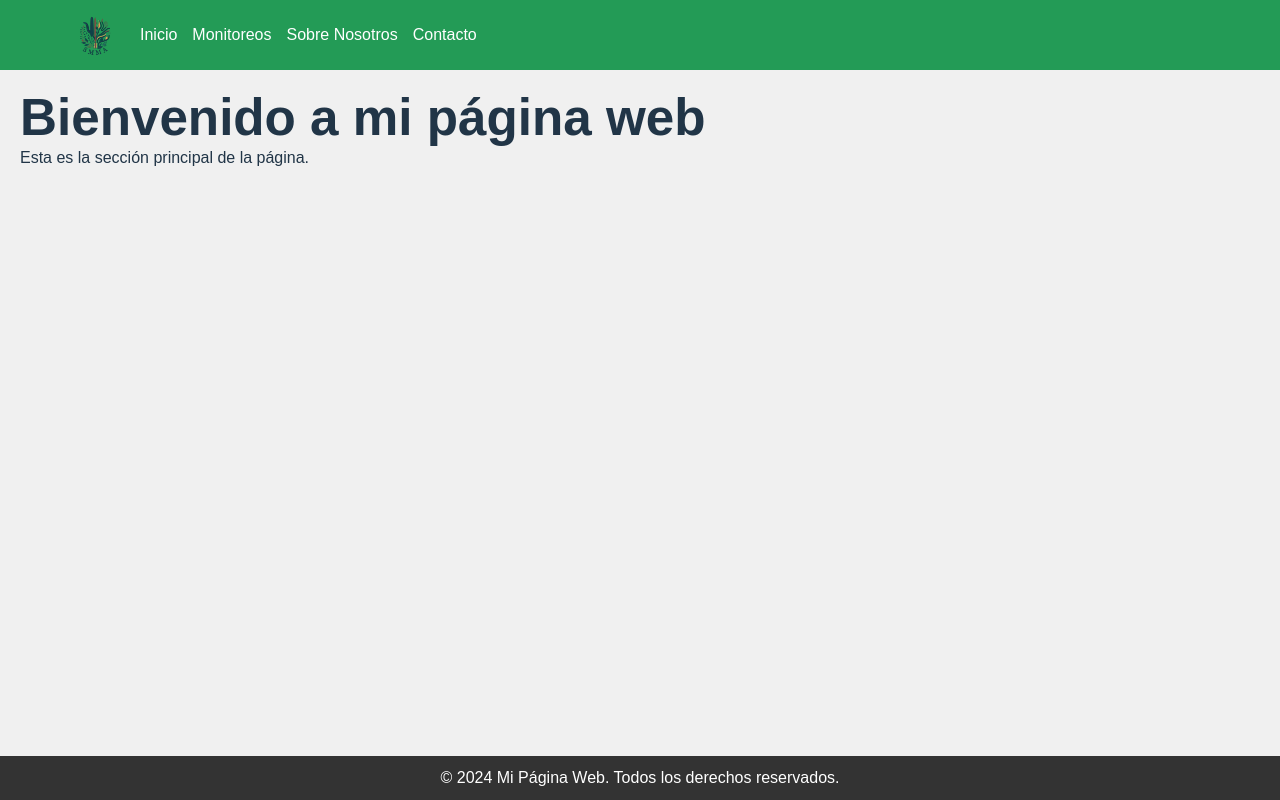
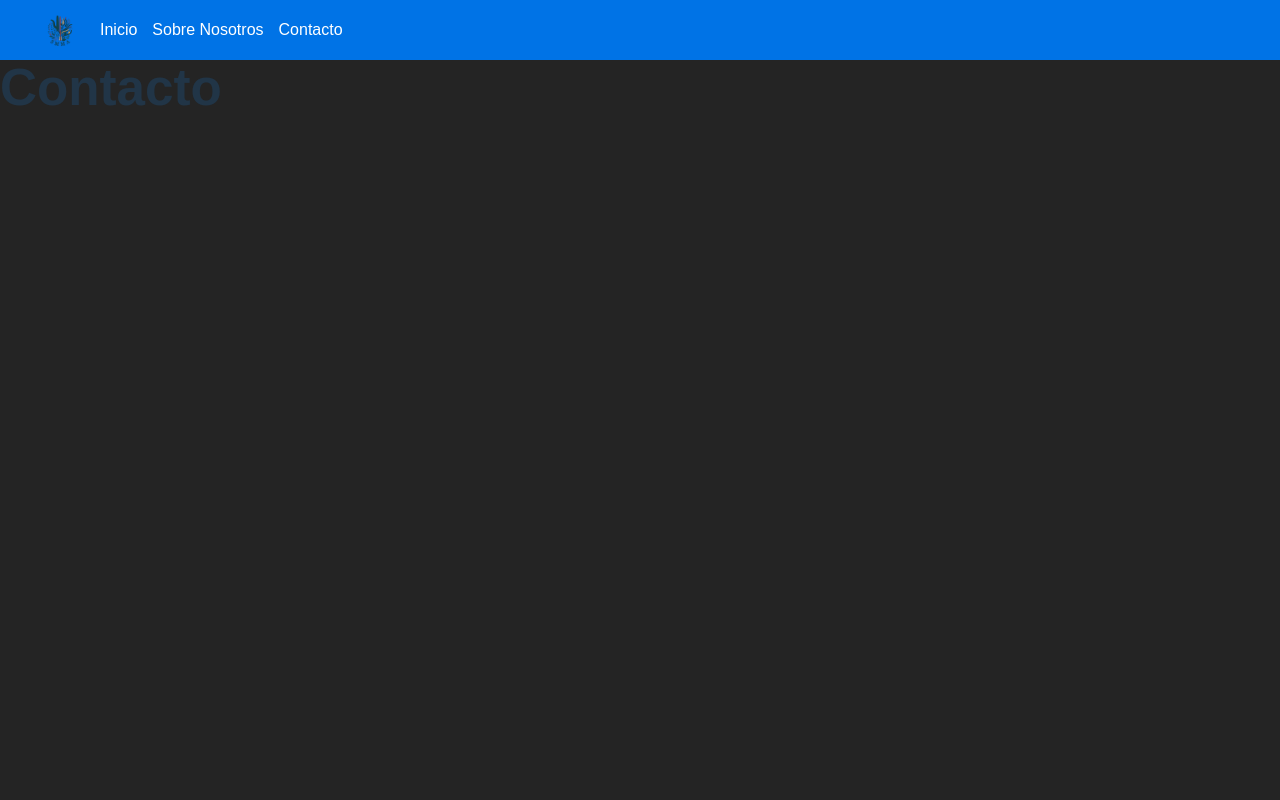
Before and after one commit to DRIVADS/SMMA-WebSite, a React (Vite) app: page /contact in a window 1280 px wide. Built offline with nearby package versions, Linux system fonts and the light colour scheme.

Commit message:
Pagina con rutas

```diff
--- a/src/App.jsx
+++ b/src/App.jsx
@@ -1,35 +1,22 @@
-// src/App.js
+// src/App.jsx
 import React from 'react';
-import TopBar from './components/TopBar';
-import BottomBar from './components/BottomBar';
+import { BrowserRouter as Router, Routes, Route } from 'react-router-dom';
+import TopBar from './components/TopBar.jsx';
+import HomePage from './pages/HomePage.jsx';
+import AboutPage from './pages/AboutPage.jsx';
+import ContactPage from './pages/ContactPage.jsx';  // Asegúrate de que la importación esté correcta
 
 function App() {
   return (
-    <div style={styles.appContainer}>
+    <Router>
       <TopBar />
-      <main style={styles.mainContent}>
-        <h1>Bienvenido a mi página web</h1>
-        <p>Esta es la sección principal de la página.</p>
-      </main>
-      <BottomBar />
-    </div>
+      <Routes>
+        <Route path="/" element={<HomePage />} />
+        <Route path="/about" element={<AboutPage />} />
+        <Route path="/contact" element={<ContactPage />} />
+      </Routes>
+    </Router>
   );
 }
 
-const styles = {
-  appContainer: {
-    display: 'flex',
-    flexDirection: 'column',
-    minHeight: '100vh',
-    width: '100%',
-  },
-  mainContent: {
-    flex: 1,
-    padding: '20px',
-    backgroundColor: '#f0f0f0',
-    width: '100%',
-    boxSizing: 'border-box',
-  },
-};
-
 export default App;
--- /dev/null
+++ b/src/components/TopBar.css
@@ -0,0 +1,31 @@
+/* src/components/TopBar.css */
+.topBar {
+    width: 100%;
+    padding: 10px 20px;
+    background-color: #0073e6;
+    color: white;
+    text-align: left;
+  }
+
+  .nav {
+    display: flex;
+    align-items: center;
+    justify-content: flex-start;
+    max-width: 1200px;
+    margin: 0 auto;
+  }
+
+  .logo {
+    height: 40px;
+    margin-right: 20px;
+  }
+
+  .linksContainer {
+    display: flex;
+    gap: 15px;
+  }
+
+  .link {
+    color: white;
+    text-decoration: none;
+  }
--- a/src/components/TopBar.jsx
+++ b/src/components/TopBar.jsx
@@ -1,50 +1,22 @@
 // src/components/TopBar.js
 import React from 'react';
+import { Link } from 'react-router-dom';
 import logo from '../assets/SMMA.png';
+import './TopBar.css';
 
 function TopBar() {
   return (
-    <header style={styles.topBar}>
-      <nav style={styles.nav}>
-        <img src={logo} alt="Logo" style={styles.logo} />
-        <div style={styles.linksContainer}>
-          <a href="#" style={styles.link}>Inicio</a>
-          <a href="#" style={styles.link}>Monitoreos</a>
-          <a href="#" style={styles.link}>Sobre Nosotros</a>
-          <a href="#" style={styles.link}>Contacto</a>
+    <header className="topBar">
+      <nav className="nav">
+        <img src={logo} alt="Logo" className="logo" />
+        <div className="linksContainer">
+          <Link to="/" className="link">Inicio</Link>
+          <Link to="/about" className="link">Sobre Nosotros</Link>
+          <Link to="/contact" className="link">Contacto</Link>
         </div>
       </nav>
     </header>
   );
 }
 
-const styles = {
-  topBar: {
-    width: '100%',
-    padding: '10px 70px',
-    backgroundColor: '#239b56', // Color de la barra
-    color: 'white', // Color del text
-    textAlign: 'left', // Cambia la alineación a la izquierda
-  },
-  nav: {
-    display: 'flex',
-    alignItems: 'center',
-    justifyContent: 'flex-start', // Alinea el contenido hacia la izquierda
-    maxWidth: '1200px',
-    margin: '0 auto',
-  },
-  logo: {
-    height: '50px', // Ajusta el tamaño de la imagen según necesites
-    marginRight: '20px',
-  },
-  linksContainer: {
-    display: 'flex',
-    gap: '15px', // Espaciado entre los enlaces
-  },
-  link: {
-    color: 'white',
-    textDecoration: 'none',
-  },
-};
-
 export default TopBar;
--- /dev/null
+++ b/src/pages/AboutPage.jsx
@@ -0,0 +1,7 @@
+import React from 'react';
+
+function AboutPage() {
+  return <h1>Sobre Nosotros</h1>;
+}
+
+export default AboutPage;
--- /dev/null
+++ b/src/pages/ContactPage.jsx
@@ -0,0 +1,9 @@
+// src/pages/ContactPage.jsx
+
+import React from 'react';
+
+function ContactPage() {
+  return <h1>Contacto</h1>;
+}
+
+export default ContactPage;  // Asegúrate de exportar el componente como 'default'
--- /dev/null
+++ b/src/pages/HomePage.jsx
@@ -0,0 +1,7 @@
+import React from 'react';
+
+function HomePage() {
+  return <h1>Página de Inicio</h1>;
+}
+
+export default HomePage;
```
